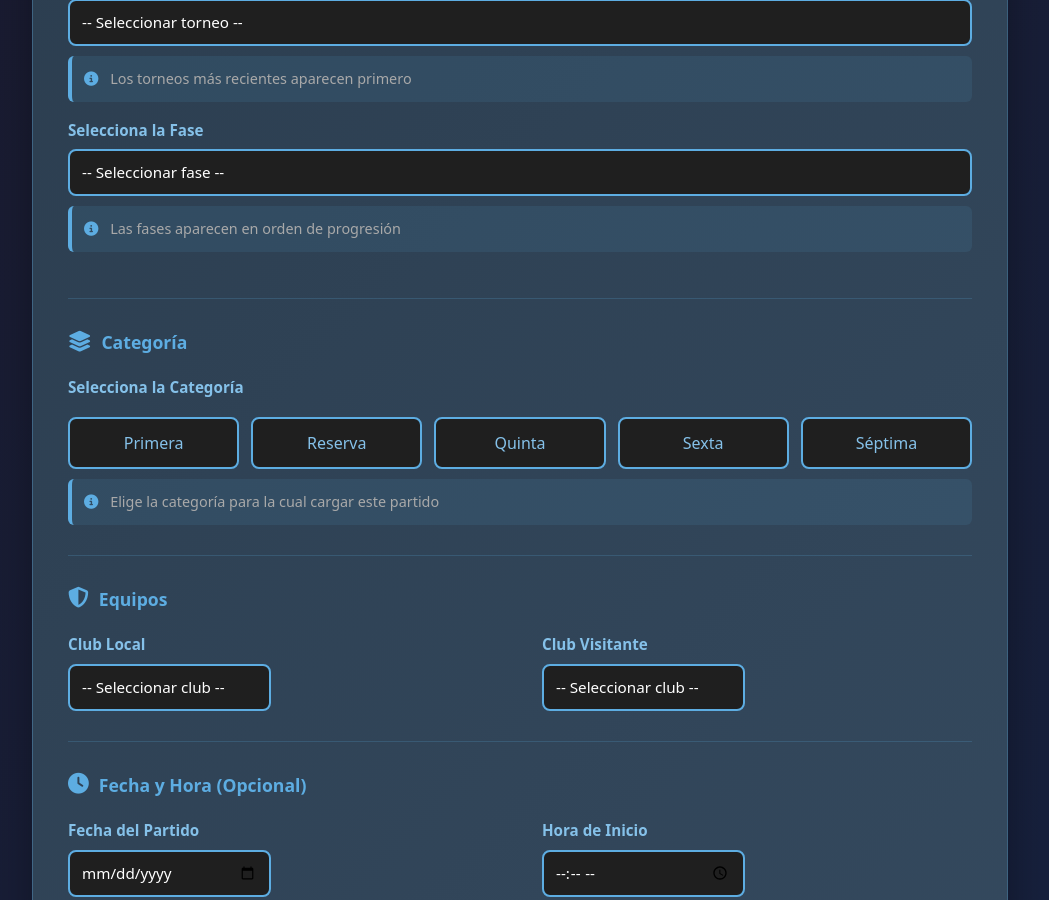
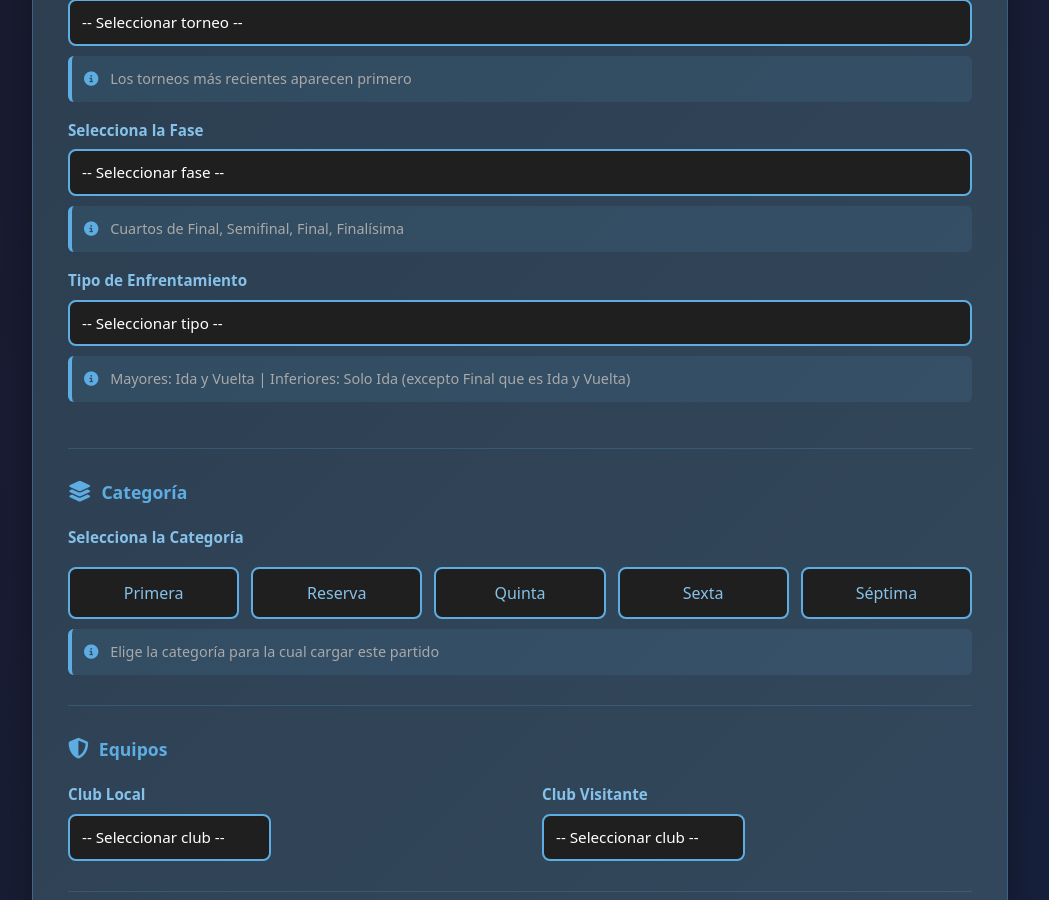
Before and after one commit to suarezcaffdeveloper/LIF, a Flask app: page /crear_partido_playoff in a window 1280 px wide. Shown: the part 357-1257 px from the top of the page, without its empty margins (120-1169 px from the left). Run offline with Flask 3, Linux system fonts and the light colour scheme; some libraries are stand-ins or nearby versions.

Commit message:
Panel carga de playoff mejorado

```diff
--- a/app/routes/views.py
+++ b/app/routes/views.py
@@ -2048,9 +2048,16 @@ def crear_partido_playoff():
 
         # ============== JORNADA ==============
         jornada = int(data.get("jornada", 1))
-        if fase.ida_vuelta and jornada not in (1,2):
+
+        # ============== DETERMINAR SI ES IDA Y VUELTA ==============
+        # Si el frontend envía ida_vuelta, usamos ese valor; si no, usamos el de la fase
+        ida_vuelta = data.get("ida_vuelta", fase.ida_vuelta)
+        if isinstance(ida_vuelta, str):
+            ida_vuelta = ida_vuelta.lower() == "true"
+
+        if ida_vuelta and jornada not in (1,2):
             return jsonify(success=False, message="La fase ida/vuelta solo permite jornada 1 o 2"), 400
-        if not fase.ida_vuelta:
+        if not ida_vuelta:
             jornada = 1
 
         # ============== CLUBES ==============
@@ -2065,7 +2072,7 @@ def crear_partido_playoff():
             return jsonify(success=False, message=f"Alguno de los clubes no tiene equipo cargado en la categoría {categoria.capitalize()}"), 400
 
         # ============== VALIDAR SECUENCIA DE FASES ==============
-        fases_ordenadas = ["Cuartos de Final", "Semifinal", "Final", "Finalísima"]
+        fases_ordenadas = ["Cuartos", "Semifinal", "Final", "Finalísima"]
         if fase.nombre in fases_ordenadas:
             idx = fases_ordenadas.index(fase.nombre)
             if idx > 0:
@@ -2106,7 +2113,7 @@ def crear_partido_playoff():
         # ============== CREAR PARTIDO(S) ==============
         partidos_creados = []
 
-        if fase.ida_vuelta:
+        if ida_vuelta:
             # Crear ida
             partido_ida = Partido(
                 torneo_id=torneo.id,
@@ -2160,7 +2167,8 @@ def crear_partido_playoff():
 
         db.session.commit()
 
-        return jsonify(success=True, message="Partido(s) creado(s) correctamente", ids=[p.id for p in partidos_creados])
+        partidos_msg = f"{len(partidos_creados)} partido(s)" if len(partidos_creados) > 1 else "Partido"
+        return jsonify(success=True, message=f"{partidos_msg} creado(s) correctamente", ids=[p.id for p in partidos_creados])
 
     except Exception as e:
         print("ERROR crear_partido_playoff:", e)
@@ -2179,26 +2187,12 @@ def vista_crear_partido_playoff():
     # Categorías extendidas: Primera, Reserva, Quinta, Sexta, Séptima
     categorias = ["Primera", "Reserva", "Quinta", "Sexta", "Séptima"]
 
-    fases = []
-    fases_ordenadas = ["Cuartos de Final","Semifinal","Final","Finalísima"]
-
-    # Mostrar fases solo si se cumplen las secuencias
-    for nombre_fase in fases_ordenadas:
-        fase_obj = Fase.query.filter_by(nombre=nombre_fase).first()
-        if not fase_obj:
-            continue
-
-        # Validar secuencia (excepto cuartos)
-        if nombre_fase != "Cuartos de Final":
-            idx = fases_ordenadas.index(nombre_fase)
-            fase_anterior = Fase.query.filter_by(nombre=fases_ordenadas[idx-1]).first()
-            if not fase_anterior:
-                continue
-            # Chequear que haya partidos de la fase anterior (sin filtrar por categoría, solo verificar existencia)
-            if not Partido.query.filter_by(fase_id=fase_anterior.id).first():
-                continue
-
-        fases.append(fase_obj)
+    # Traer todas las fases de playoff ordenadas (sin duplicados)
+    # Usar group_by para evitar duplicados de diferentes torneos
+    from sqlalchemy import func
+    fases = db.session.query(Fase).filter(Fase.nombre.in_([
+        "Cuartos", "Semifinal", "Final", "Finalísima"
+    ])).group_by(Fase.nombre).order_by(Fase.orden).all()
 
     return render_template(
         "plantillasAdmin/cargar_partidos_playoff.html",
@@ -2211,9 +2205,9 @@ def vista_crear_partido_playoff():
 @views.route("/playoff/partidos", methods=["GET"])
 def vista_partidos_playoff():
     torneos = Torneo.query.order_by(Torneo.id.desc()).all()
-    fases = Fase.query.filter(Fase.nombre.in_([
-        "Cuartos de Final", "Semifinal", "Final", "Finalísima"
-    ])).order_by(Fase.orden).all()
+    fases = db.session.query(Fase).filter(Fase.nombre.in_([
+        "Cuartos", "Semifinal", "Final", "Finalísima"
+    ])).group_by(Fase.nombre).order_by(Fase.orden).all()
 
     # Traer todos los partidos de playoff
     partidos = (
--- a/app/templates/plantillasAdmin/cargar_partidos_playoff.html
+++ b/app/templates/plantillasAdmin/cargar_partidos_playoff.html
@@ -307,13 +307,26 @@ body {
           <select id="fase_id" class="form-select" required>
             <option value="">-- Seleccionar fase --</option>
             {% for fase in fases %}
-              <option value="{{ fase.id }}" data-ida="{{ 1 if fase.ida_vuelta else 0 }}">
-                {{ fase.nombre }}{% if fase.ida_vuelta %} (Ida y Vuelta){% endif %}
+              <option value="{{ fase.id }}">
+                {{ fase.nombre }}
               </option>
             {% endfor %}
           </select>
           <div class="info-box">
-            <i class="fas fa-info-circle"></i> Las fases aparecen en orden de progresión
+            <i class="fas fa-info-circle"></i> Cuartos de Final, Semifinal, Final, Finalísima
+          </div>
+        </div>
+
+        <!-- TIPO DE FASE (Solo Ida o Ida y Vuelta) -->
+        <div class="mb-3">
+          <label class="form-label">Tipo de Enfrentamiento</label>
+          <select id="tipo_fase" class="form-select" required>
+            <option value="">-- Seleccionar tipo --</option>
+            <option value="0">Solo Ida (1 partido)</option>
+            <option value="1">Ida y Vuelta (2 partidos)</option>
+          </select>
+          <div class="info-box">
+            <i class="fas fa-info-circle"></i> Mayores: Ida y Vuelta | Inferiores: Solo Ida (excepto Final que es Ida y Vuelta)
           </div>
         </div>
 
@@ -339,7 +352,7 @@ body {
         <div class="categoria-group">
           {% for c in categorias %}
             <label class="categoria-btn">
-              <input type="radio" name="categoria" value="{{ c }}" required>
+              <input type="radio" name="categoria" value="{{ c|lower }}" required>
               <span>{{ c }}</span>
             </label>
           {% endfor %}
@@ -423,6 +436,7 @@ const $query = sel => document.querySelector(sel);
 // ========== ELEMENTOS DEL FORMULARIO ==========
 const torneo = $id("torneo_id");
 const fase = $id("fase_id");
+const tipoFase = $id("tipo_fase");
 const jornada = $id("jornada");
 const bloqueIdaVuelta = $id("bloque-ida-vuelta");
 const categoriaRadios = document.querySelectorAll('input[name="categoria"]');
@@ -435,17 +449,13 @@ const loading = $id("loading");
 
 // ========== EVENTOS ==========
 
-// Mostrar/ocultar bloque ida-vuelta según la fase
-fase.addEventListener("change", e => {
-  const opt = e.target.selectedOptions[0];
-  if (!opt || !opt.value) {
-    bloqueIdaVuelta.style.display = "none";
+// Mostrar/ocultar bloque ida-vuelta según el tipo de fase seleccionado
+tipoFase.addEventListener("change", e => {
+  const idaVuelta = e.target.value === "1";
+  bloqueIdaVuelta.style.display = idaVuelta ? "block" : "none";
+  if (!idaVuelta) {
     jornada.value = "1";
-    return;
   }
-  const idaVuelta = opt.dataset.ida === "1";
-  bloqueIdaVuelta.style.display = idaVuelta ? "block" : "none";
-  if (!idaVuelta) jornada.value = "1";
 });
 
 // Evitar seleccionar el mismo club en ambos selectores
@@ -491,11 +501,12 @@ async function guardarPartido() {
   // Validación de campos obligatorios
   const torneo_id = torneo.value;
   const fase_id = fase.value;
+  const tipo_fase = tipoFase.value;
   const categoria = document.querySelector('input[name="categoria"]:checked')?.value;
   const club_local_id = clubLocal.value;
   const club_visitante_id = clubVisitante.value;
 
-  if (!torneo_id || !fase_id || !categoria || !club_local_id || !club_visitante_id) {
+  if (!torneo_id || !fase_id || !tipo_fase || !categoria || !club_local_id || !club_visitante_id) {
     Swal.fire({
       icon: "warning",
       title: "Campos incompletos",
@@ -528,6 +539,7 @@ async function guardarPartido() {
     club_local_id: parseInt(club_local_id),
     club_visitante_id: parseInt(club_visitante_id),
     jornada: parseInt(jornada.value),
+    ida_vuelta: tipo_fase === "1",
     fecha_partido: fechaPartido.value || null,
     hora_partido: horaPartido.value || null
   };
@@ -564,6 +576,7 @@ async function guardarPartido() {
     clubVisitante.value = "";
     fechaPartido.value = "";
     horaPartido.value = "";
+    tipoFase.value = "";
     document.querySelector('input[name="categoria"]:checked').checked = false;
     updateMatchInfo();
 
```
